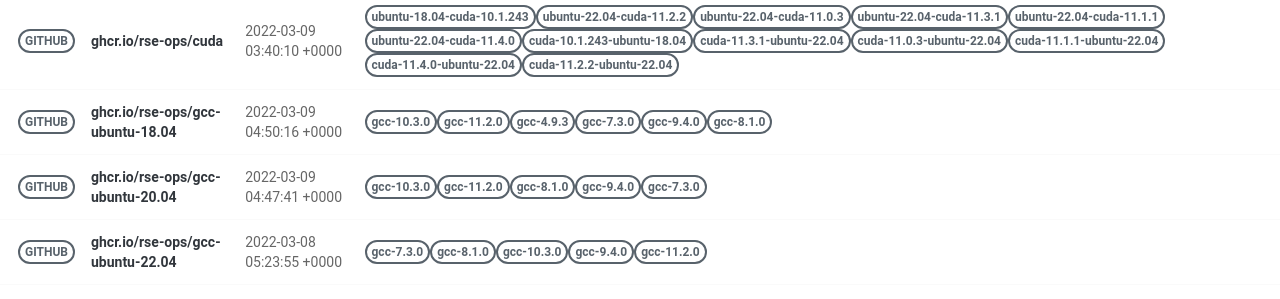
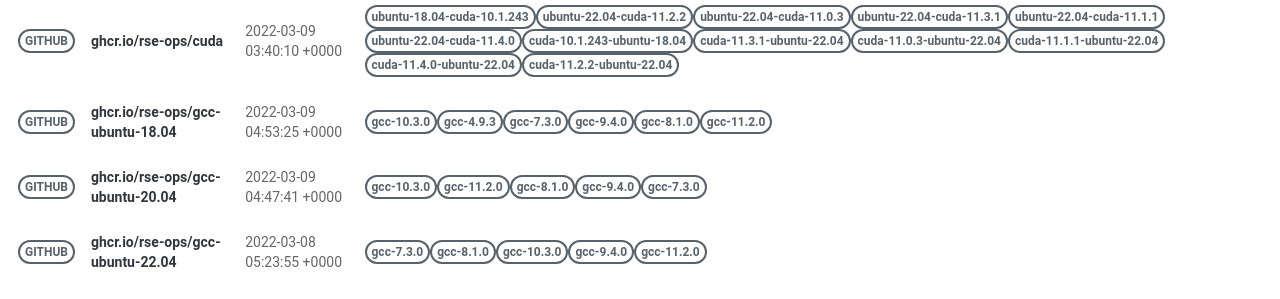
Before and after one commit to rse-ops/docker-images, a Jekyll site: the page built from pages/index.md, in a window 1280 px wide. Shown: the part 502-801 px from the top of the page. Built offline with Jekyll 4.4.1, drawn with Linux system fonts in a browser that asks for light colours; nearby versions of some CDN libraries.

Commit message:
Automated push to update library 2022-03-09

```diff
--- a/_library/ghcr.io-rse-ops-gcc-ubuntu-18.04.md
+++ b/_library/ghcr.io-rse-ops-gcc-ubuntu-18.04.md
@@ -1,7 +1,7 @@
 ---
 layout: container
 name: ghcr.io/rse-ops/gcc-ubuntu-18.04
-updated_at: 2022-03-09 04:50:16.375471
+updated_at: 2022-03-09 04:53:25.336592
 
 
 container_url: https://github.com/orgs/rse-ops/packages/container/package/gcc-ubuntu-18.04
```
Also changed, not shown: other parts of _library/ghcr.io-rse-ops-gcc-ubuntu-18.04.md (+3 -3 lines).
